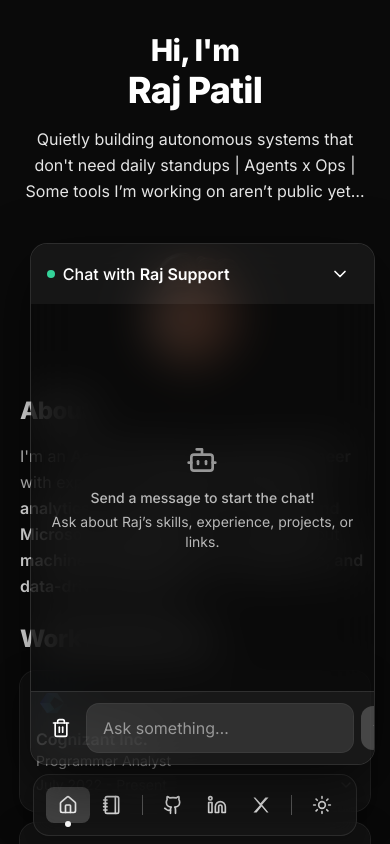
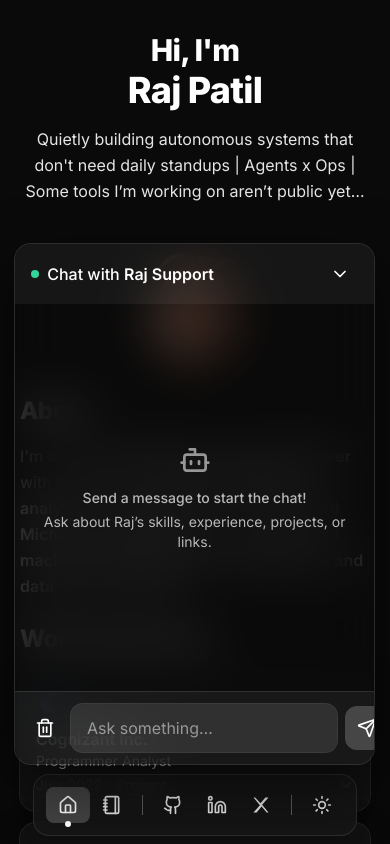
Before and after one commit to tylerdurden0x/patilraj-portfolio, a React (Vite) app: page / in a window 390 px wide. Both pictures are taken after a click on the button "Open chat". Shown: the top 844 px of the page. Built offline with nearby package versions, Linux system fonts and the light colour scheme.

Commit message:
feature:mobile friendly view upgraded

```diff
--- a/src/ChatWidget.jsx
+++ b/src/ChatWidget.jsx
@@ -64,7 +64,6 @@ export default function ChatWidget() {
                        ring-1 ring-white/15 shadow-[0_10px_30px_rgba(0,0,0,.45)]"
             aria-label="Open chat"
           >
-            {/* green live dot */}
             <span className="relative flex h-2 w-2">
               <span className="absolute inline-flex h-full w-full rounded-full bg-emerald-400 opacity-75 animate-ping" />
               <span className="relative inline-flex h-2 w-2 rounded-full bg-emerald-400" />
@@ -86,7 +85,7 @@ export default function ChatWidget() {
             animate={{ opacity: 1, y: 0, scale: 1 }}
             exit={{ opacity: 0, y: 16, scale: 0.98 }}
             transition={{ type: "spring", stiffness: 240, damping: 22 }}
-            className="w-[88vw] max-w-[420px] h-[520px]
+            className="w-[92vw] sm:w-[420px] max-w-[420px] h-[520px]
                        bg-neutral-950/70 backdrop-blur-xl text-white
                        ring-1 ring-white/15 rounded-2xl
                        shadow-[0_20px_60px_rgba(0,0,0,.6)]
@@ -131,7 +130,7 @@ export default function ChatWidget() {
               {msgs.map((m, i) => (
                 <div key={i} className={m.role === "user" ? "text-right" : "text-left"}>
                   <div
-                    className={`inline-block max-w-[85%] px-3 py-2 rounded-2xl text-sm leading-relaxed
+                    className={`inline-block max-w-[85%] break-words px-3 py-2 rounded-2xl text-sm leading-relaxed
                     ${
                       m.role === "user"
                         ? "bg-white/15 backdrop-blur ring-1 ring-white/20"
```
